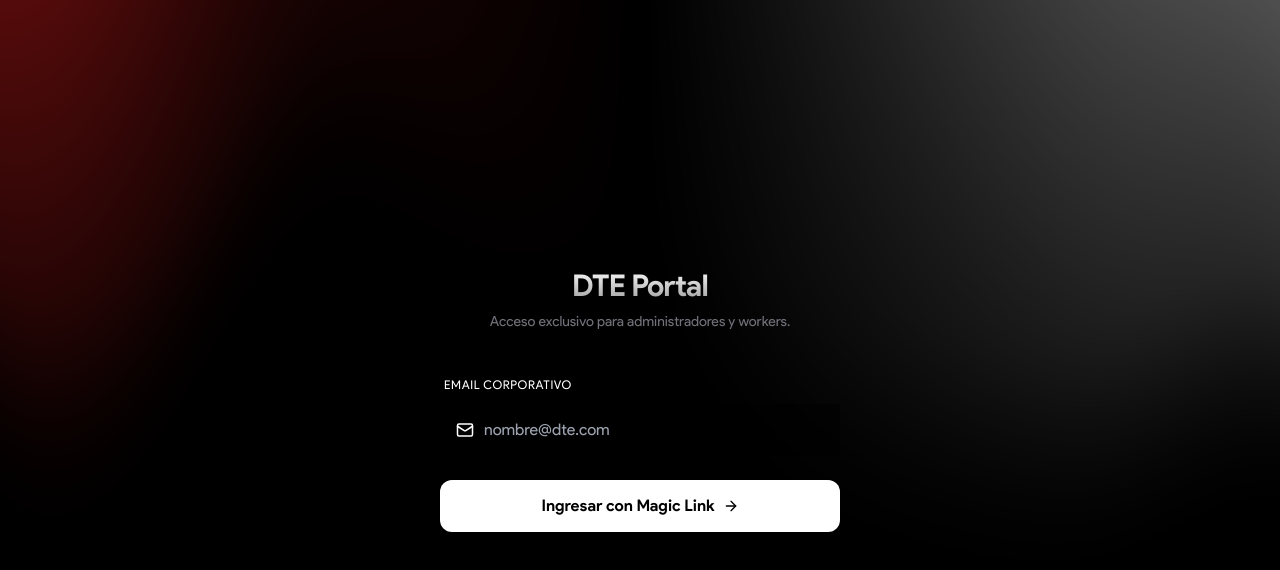
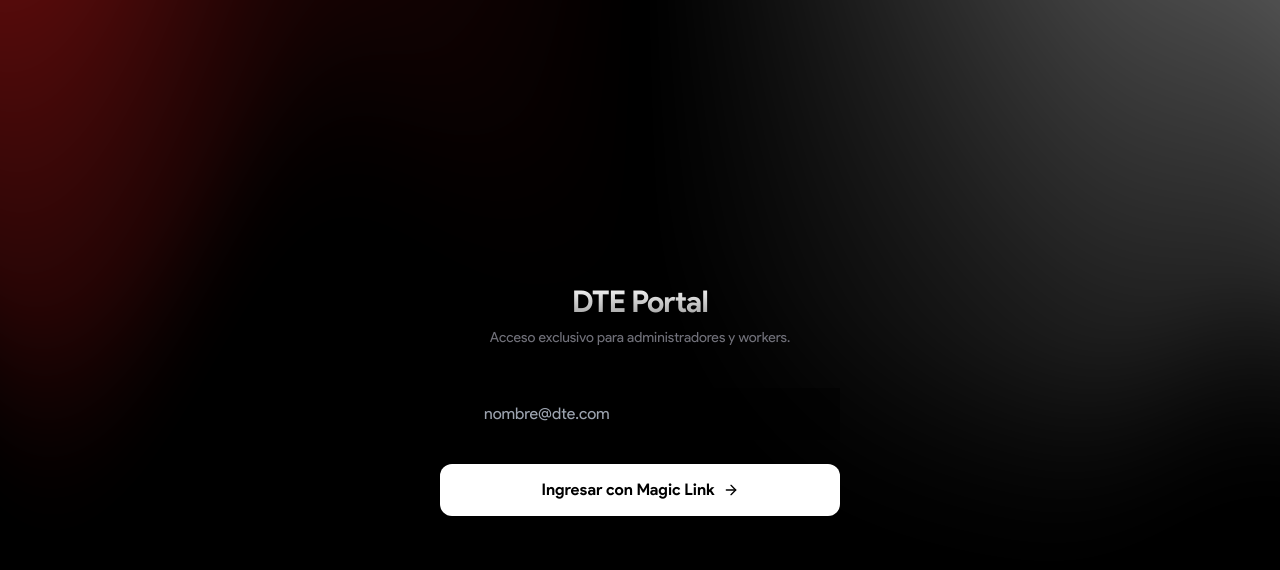
Before and after one commit to f0230/react_im, a React (Vite) app: page /admin in a window 1280 px wide. Shown: the top 570 px of the page. Built offline with nearby package versions, Linux system fonts and the light colour scheme; no server answers.

Commit message:
vite update

```diff
--- a/src/pages/AdminLogin.jsx
+++ b/src/pages/AdminLogin.jsx
@@ -93,13 +93,9 @@ const AdminLogin = () => {
                             className="space-y-6"
                         >
                             <div className="space-y-2">
-                                <label htmlFor="email" className="text-xs font-medium text-white ml-1 uppercase tracking-wider">
-                                    Email Corporativo
-                                </label>
+
                                 <div className="relative group/input">
-                                    <div className="absolute inset-y-0 left-0 pl-4 flex items-center pointer-events-none text-white">
-                                        <Mail size={18} />
-                                    </div>
+
                                     <input
                                         id="email"
                                         type="email"
--- a/vite.config.js
+++ b/vite.config.js
@@ -44,7 +44,7 @@ export default defineConfig({
       ],
     }),
   ],
-  base: './',
+  base: '/',
   resolve: {
     alias: {
       '@': path.resolve(__dirname, './src'),
```
